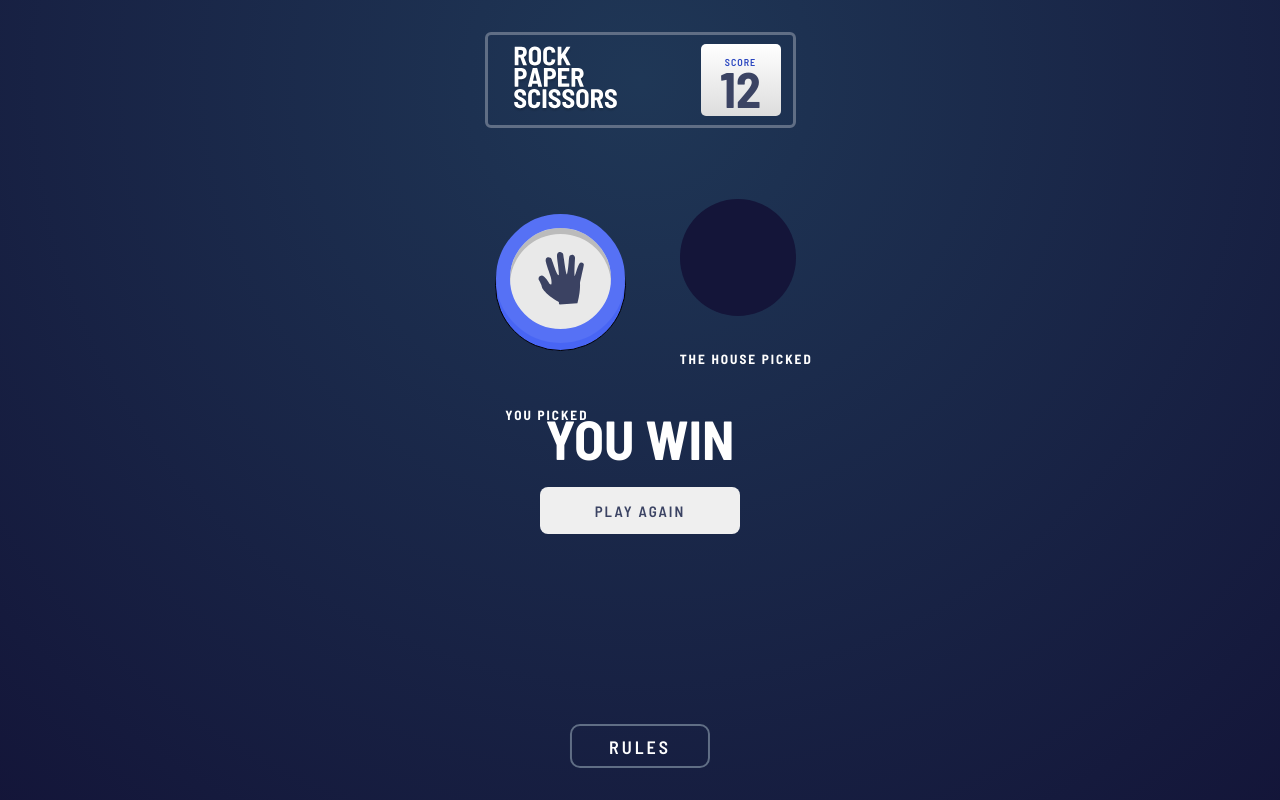
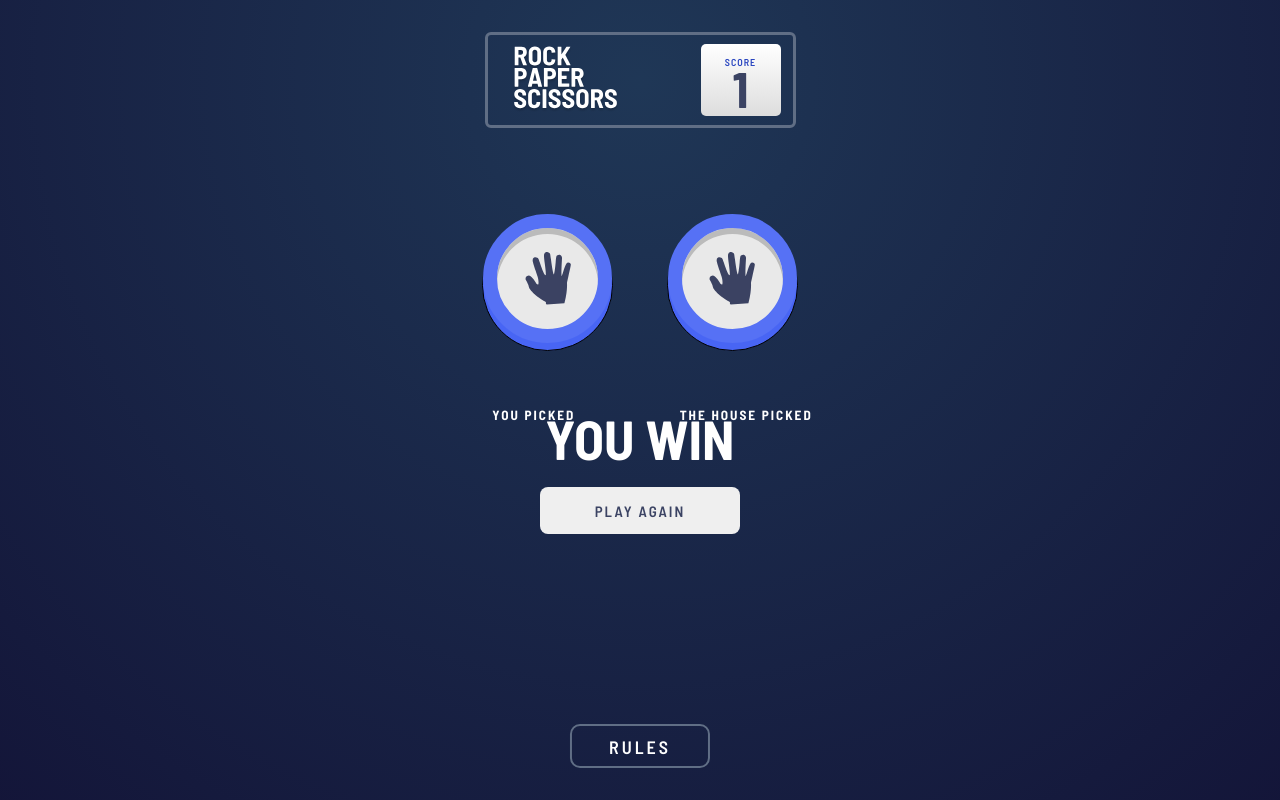
Before and after one commit to Cdrn19/rock-paper-scissors, a website with bundled scripts: page index.html in a window 1280 px wide. Both pictures are taken after a click on the button 547 px from the left and 257 px from the top of the page. Built offline with nearby package versions, Linux system fonts and the light colour scheme.

Commit message:
:hammer: added playGame module

```diff
--- /dev/null
+++ b/assets/modules/playGame.js
@@ -0,0 +1,13 @@
+import { addPointRender, selectionOptionRender } from "./script.js";
+
+/* Play Game */
+
+export async function playGame(playerOne){
+
+    let playerTwo = "paper";
+
+    selectionOptionRender(playerOne, "player","YOU PICKED");
+    selectionOptionRender(playerTwo, "house", "THE HOUSE PICKED");
+    addPointRender("YOU WIN");
+
+}
--- a/assets/modules/script.js
+++ b/assets/modules/script.js
@@ -1,15 +1,20 @@
 /* Modal input */
+
 const rulesModal = document.getElementById("rules-modal");
 const openBtn = document.getElementById("openBtn");
 const closeBtn = document.getElementById("closeBtn");
+
 /* Play Game input */
+
 const score = document.getElementById("score");
 const main = document.getElementById("main");
 const mainButton = document.getElementsByClassName("main__button");
 const playAgainBtn = document.getElementById("playAgainBtn");
 const selection = document.getElementById("selection");
 const selectionResult = document.querySelector(".selection__result");
+
 /* Modal */
+
 openBtn.addEventListener("click", () => {
     rulesModal.style.display = "grid";
 });
@@ -17,17 +22,20 @@ openBtn.addEventListener("click", () => {
 closeBtn.addEventListener("click", () => {
     rulesModal.style.display = "none";
 });
-/* playGame */
+
+/* Play Game */
+
+import { playGame } from "./playGame.js";
+
+score.innerText = 0;
 
 for( let i = 0  ; i < mainButton.length ; ++i ) {
     mainButton[i].addEventListener("click",() => {
-        let select = (mainButton[i].value);
         main.style.display = "none";
         selection.style.display = "flex";
         selectionResult.style.display = "none";
         selectionResult.style.opacity = "0";
-        selectionOptionRender(select, "player","YOU PICKED");
-        addPointRender("YOU WIN")
+        playGame(mainButton[i].value);
     });
 }
 
@@ -36,7 +44,9 @@ playAgainBtn.addEventListener("click", () => {
     selection.style.display = "none";
 });
 
-function selectionOptionRender(selectionPlayer, player,who){
+/* Rendering */
+
+export function selectionOptionRender(selectionPlayer, player,who){
     document.querySelector(".selection__house").innerHTML =
     `<h2>THE HOUSE PICKED</h2>
     <button class="selection__wait">
@@ -48,10 +58,20 @@ function selectionOptionRender(selectionPlayer, player,who){
             <img src="./assets/images/icon-${selectionPlayer}.svg" alt="${selectionPlayer}-icon">
         </figure>
     </button>`;
-};
+}
 
-function addPointRender(result){
-        selectionResult.style.display = "block";
+let point = 0;
+
+export function addPointRender(result){
+
+    if (result == "YOU WIN"){
+        point += 1;
+    } else if ( result == "YOU LOSE") {
+        point -= 1;
+    }
+
+    score.innerText = point;
+    selectionResult.style.display = "block";
     document.getElementById("outputResult").innerText = result;
     setTimeout(()=>{
         selectionResult.style.opacity = "1";
--- a/index.html
+++ b/index.html
@@ -21,7 +21,7 @@
         </figure>
         <div class="header__score">
             <p class="header__score--title">SCORE</p>
-            <h1 type="number" min="1" max="2" class="header__score--counter" id="score">12</h1>
+            <h1 type="number" min="1" max="2" class="header__score--counter" id="score"></h1>
         </div>
     </header>
     <main class="main" id="main">
@@ -74,5 +74,6 @@
         </div>
     </div>
     <script type="module" src="./assets/modules/script.js"></script>
+    <script type="module" src="./assets/modules/playGame.js"></script>
 </body>
 </html>
```
Also changed, not shown: 1 other file.
